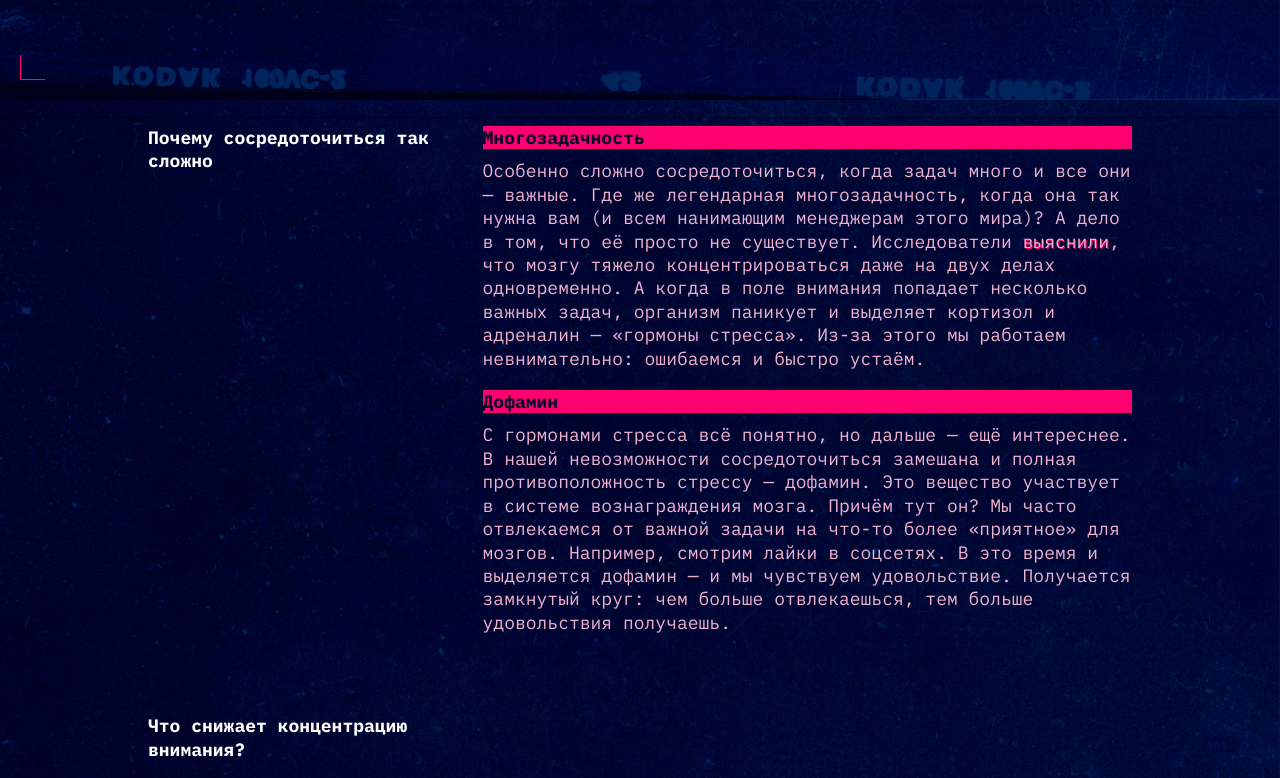
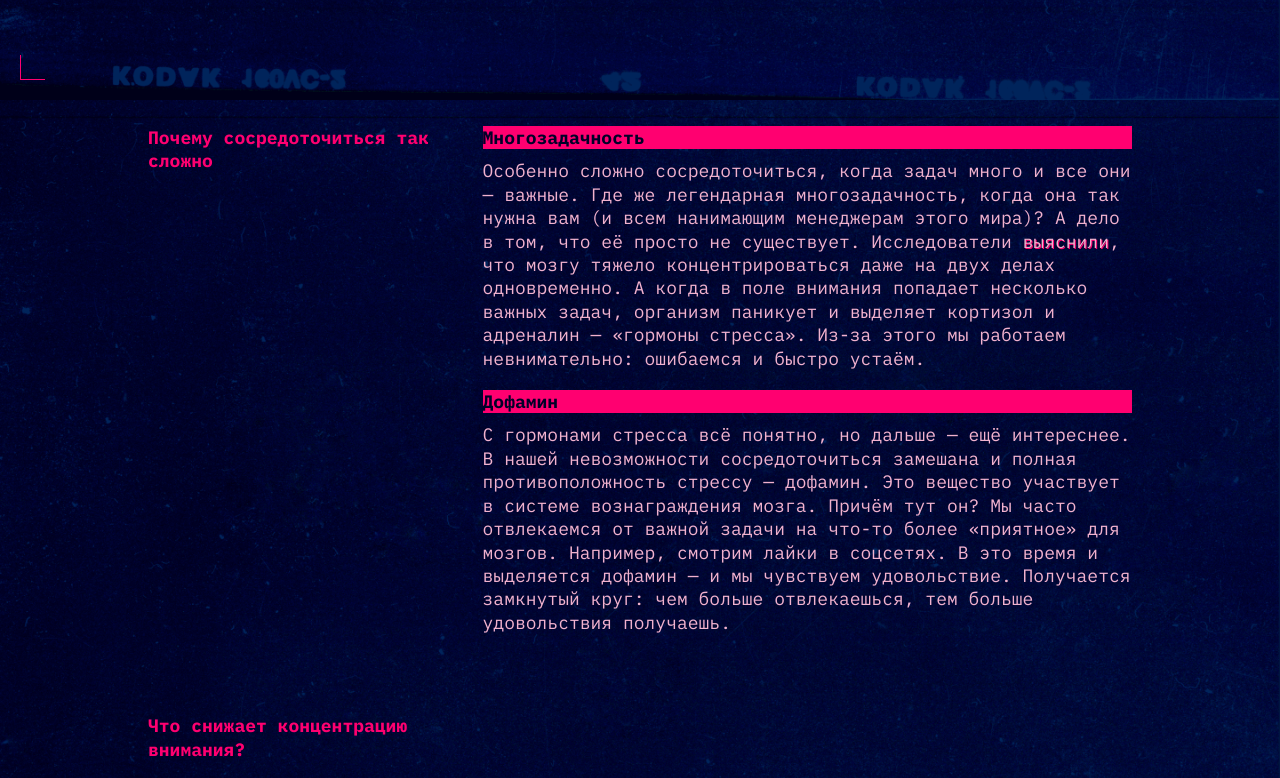
Before and after one commit to sladkiy-bybaleh/slozhno-sosredotochitsya, a plain HTML site: page index.html in a window 1280 px wide. Shown: the part 700-1478 px from the top of the page. Drawn offline with Linux system fonts and the dark colour scheme.

Commit message:
устранение ошибок 1

```diff
--- a/styles/dark.css
+++ b/styles/dark.css
@@ -42,6 +42,7 @@
     --primary-color: #000028;
     --main-background-image: url(../images/cover-image-dark.png);
     --accent-color: #ff0070;
+    --color-text-titel: #ff0070;
     --menu-button-color: #ff0070;
     --color-menu: #ff007066;
     --link-color: #ff0070;
```
